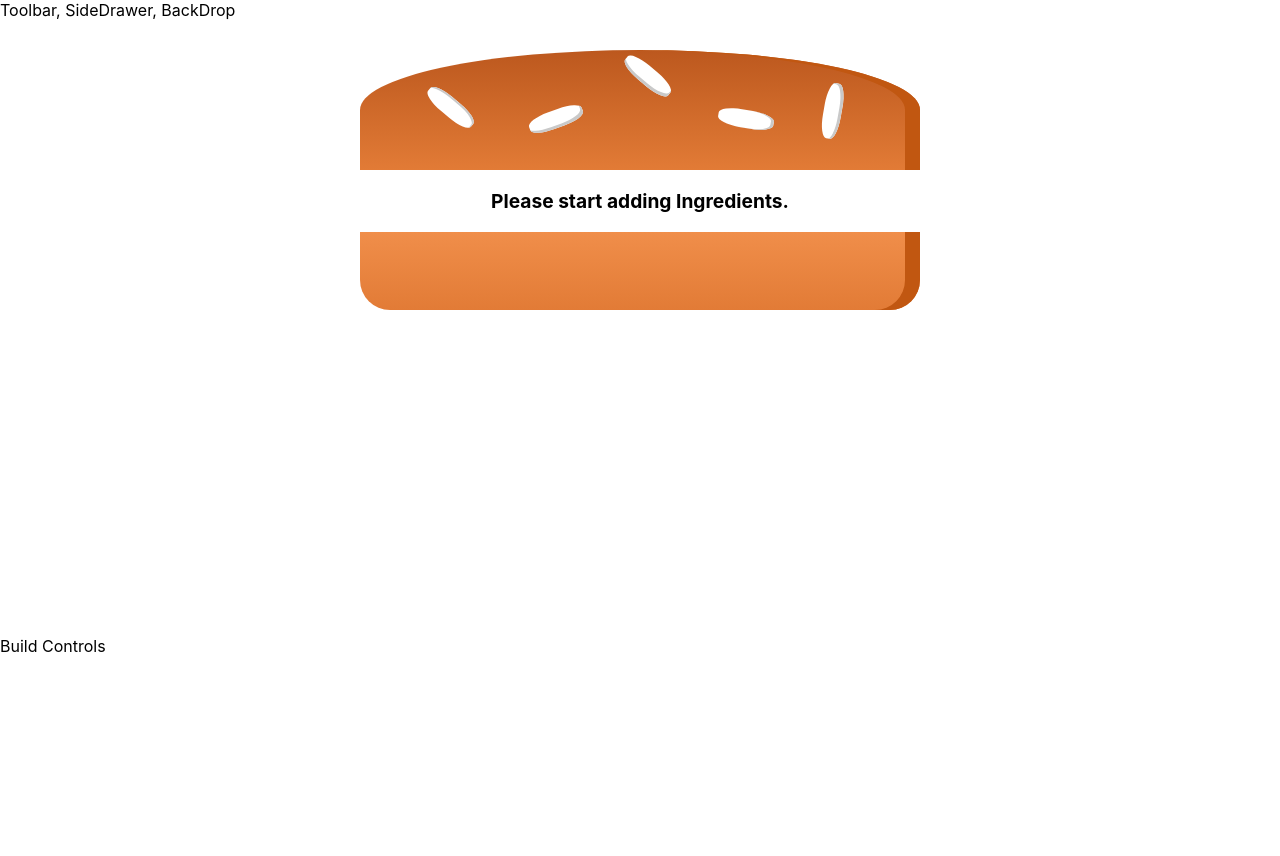
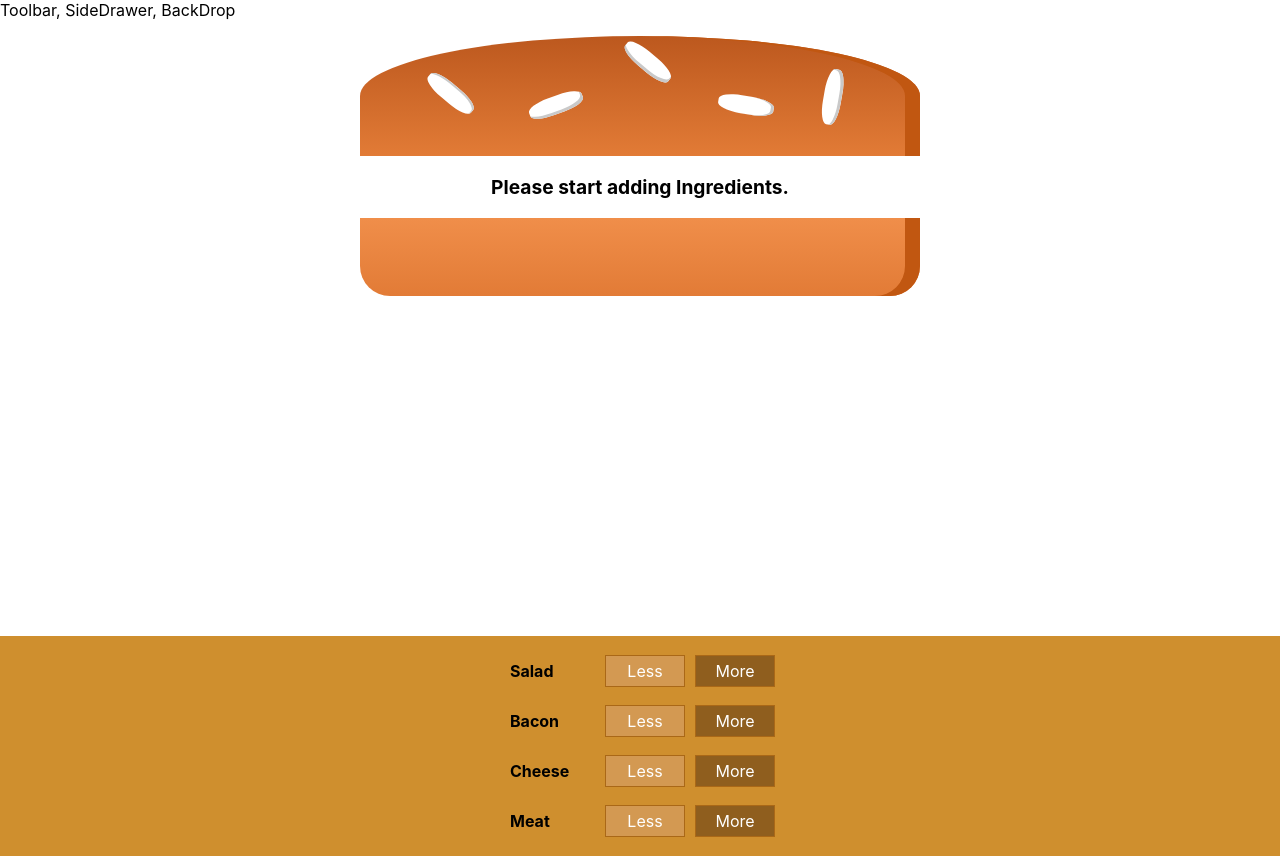
Before and after one commit to Mayankipsa/burger-builder, a React (Create React App) app: page / in a window 1280 px wide. Before the commit the page ends 800 px from the top, so only its background shows below. Built offline with nearby package versions, Linux system fonts and the light colour scheme.

Commit message:
132. Outputting Multiple Build Controls

```diff
--- a/src/App.js
+++ b/src/App.js
@@ -6,11 +6,9 @@
   render() {
 
     return (
-      <div>
-        <Layout>
-          <BurgerBuilder></BurgerBuilder>
-        </Layout>
-      </div>
+      <Layout>
+        <BurgerBuilder></BurgerBuilder>
+      </Layout>
     );
   }
 }
--- a/src/components/Burger/BuildControls/BuildControl/BuildControl.js
+++ b/src/components/Burger/BuildControls/BuildControl/BuildControl.js
@@ -1,6 +1,5 @@
-import classes from "*.module.css";
 import React from "react";
-import styles from './BuildControl.css';
+import styles from './BuildControl.module.css';
 
 const buildControl = (props) => (
     <div className={styles.BuildControl}>
--- a/src/components/Burger/BuildControls/BuildControls.js
+++ b/src/components/Burger/BuildControls/BuildControls.js
@@ -1,9 +1,19 @@
 import React from "react";
+import styles from './BuildControls.module.css';
+import BuildControl from './BuildControl/BuildControl';
 
+const controls = [
+    { label: 'Salad', type: 'salad' },
+    { label: 'Bacon', type: 'bacon' },
+    { label: 'Cheese', type: 'cheese' },
+    { label: 'Meat', type: 'meat' }
+];
 
 const buildControls = (props) => (
-    <div>
-
+    <div className={styles.BuildControls}>
+        {controls.map(ctrl => (
+            <BuildControl key={ctrl.label} label={ctrl.label}></BuildControl>
+        ))}
     </div>
 );
 
--- a/src/components/Burger/BuildControls/BuildControls.module.css
+++ b/src/components/Burger/BuildControls/BuildControls.module.css
@@ -1,5 +1,5 @@
 .BuildControls {
-    width: 100px;
+    width: auto;
     background-color: #cf8f2e;
     display: flex;
     flex-flow: column;
--- a/src/components/Burger/Burger.module.css
+++ b/src/components/Burger/Burger.module.css
@@ -2,7 +2,7 @@
     width: 100%;
     margin:auto;
     height: 250px;
-    overflow: scroll;
+    overflow: none;
     text-align: center;
     font-weight: bold;
     font-size: 1.2rem;
--- a/src/containers/BurgerBuilder/BurgerBuilder.js
+++ b/src/containers/BurgerBuilder/BurgerBuilder.js
@@ -1,6 +1,7 @@
 import React, { Component } from 'react';
 import Auxillary from '../../hoc/Auxillary';
 import Burger from '../../components/Burger/Burger';
+import BuildControls from '../../components/Burger/BuildControls/BuildControls';
 
 class BurgerBuilder extends Component {
     //     constructor(props) {
@@ -19,7 +20,7 @@
         return (
             <Auxillary>
                 <Burger ingredients={this.state.ingredients}></Burger>
-                <div>Build Controls</div>
+                <BuildControls />
             </Auxillary>
         );
     }
```
